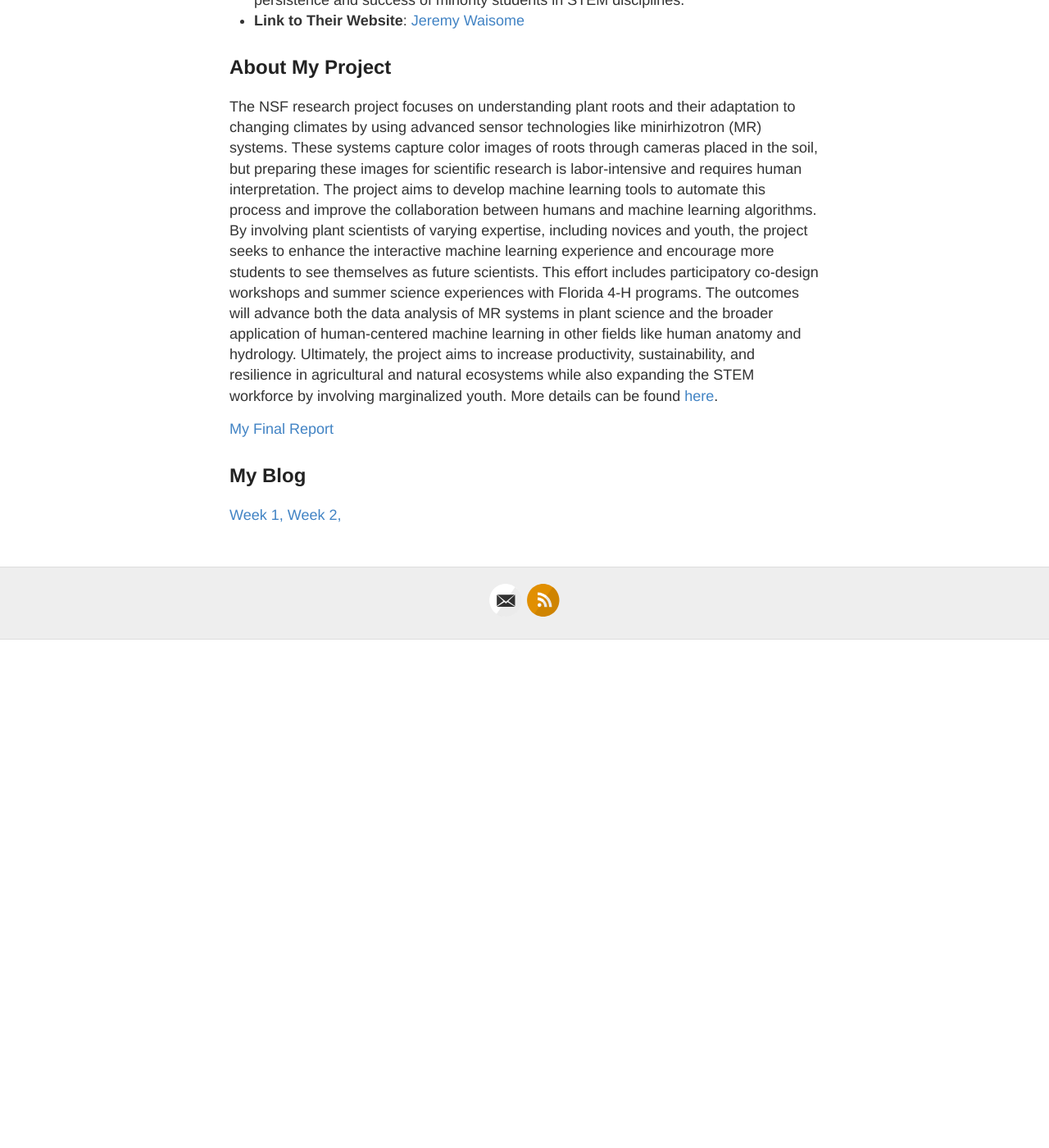
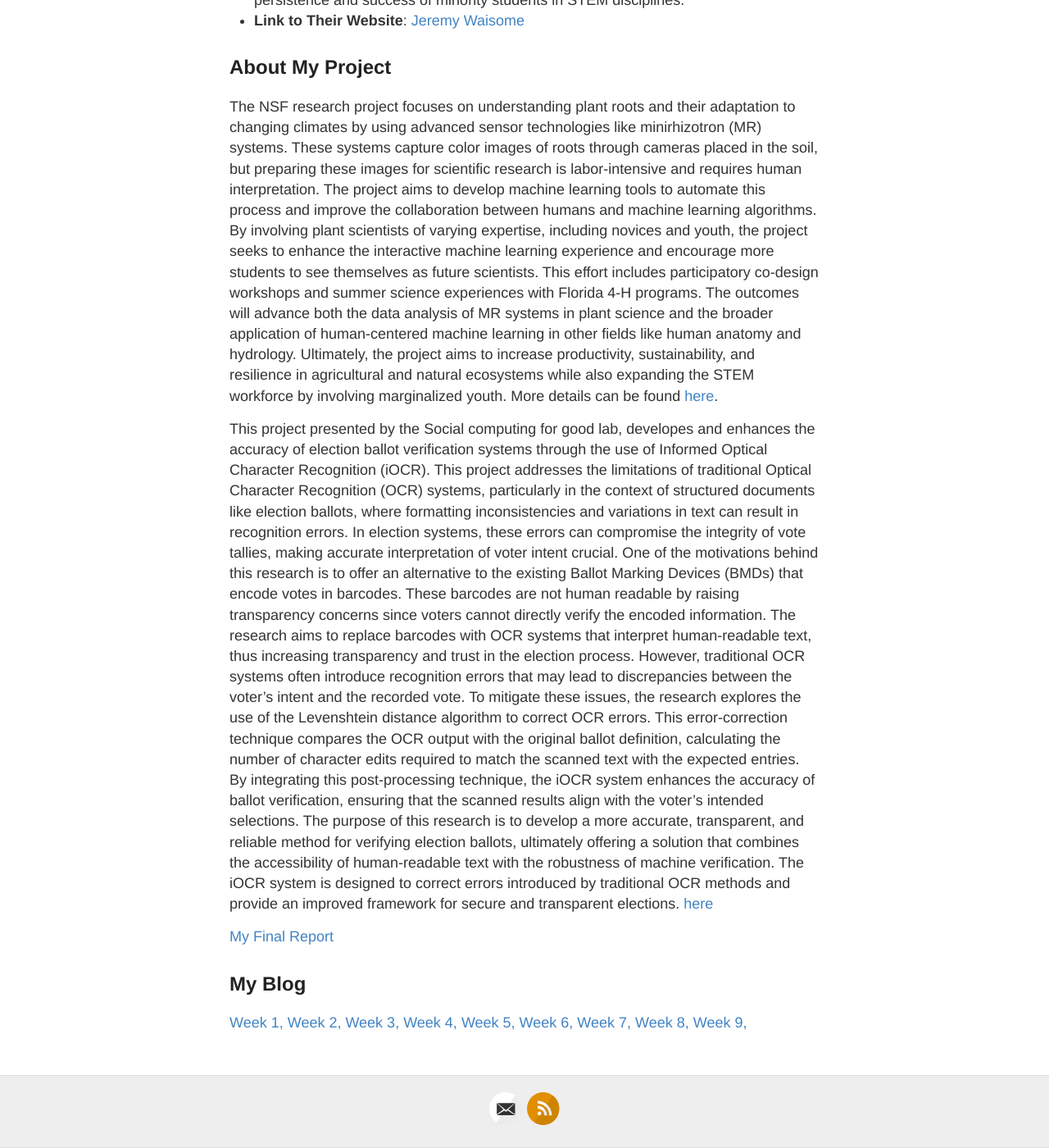
Before and after one commit to Mansur2001/Mansur2001, a Jekyll site: the page built from index.md, in a window 1280 px wide and 1400 px high, scrolled down 635 px. Shown: the whole window at 82% size. Built offline with Jekyll 4.4.1, drawn with Linux system fonts in a browser that asks for light colours; before the commit the page ends 1415 px from its top, so only the background shows below that.

Commit message:
index.md

```diff
--- a/index.md
+++ b/index.md
@@ -24,6 +24,9 @@ title: Summer 2024 DREU Project Site
 
 The NSF research project focuses on understanding plant roots and their adaptation to changing climates by using advanced sensor technologies like minirhizotron (MR) systems. These systems capture color images of roots through cameras placed in the soil, but preparing these images for scientific research is labor-intensive and requires human interpretation. The project aims to develop machine learning tools to automate this process and improve the collaboration between humans and machine learning algorithms. By involving plant scientists of varying expertise, including novices and youth, the project seeks to enhance the interactive machine learning experience and encourage more students to see themselves as future scientists. This effort includes participatory co-design workshops and summer science experiences with Florida 4-H programs. The outcomes will advance both the data analysis of MR systems in plant science and the broader application of human-centered machine learning in other fields like human anatomy and hydrology. Ultimately, the project aims to increase productivity, sustainability, and resilience in agricultural and natural ecosystems while also expanding the STEM workforce by involving marginalized youth. More details can be found [here](https://www.nsf.gov/awardsearch/showAward?AWD_ID=2312643&HistoricalAwards=false).
 
+This project presented by the Social computing for good lab, developes and enhances the accuracy of election ballot verification systems through the use of Informed Optical Character Recognition (iOCR). This project addresses the limitations of traditional Optical Character Recognition (OCR) systems, particularly in the context of structured documents like election ballots, where formatting inconsistencies and variations in text can result in recognition errors. In election systems, these errors can compromise the integrity of vote tallies, making accurate interpretation of voter intent crucial. One of the motivations behind this research is to offer an alternative to the existing Ballot Marking Devices (BMDs) that encode votes in barcodes. These barcodes are not human readable by raising transparency concerns since voters cannot directly verify the encoded information. The research aims to replace barcodes with OCR systems that interpret human-readable text, thus increasing transparency and trust in the election process. However, traditional OCR systems often introduce recognition errors that may lead to discrepancies between the voter’s intent and the recorded vote.
+To mitigate these issues, the research explores the use of the Levenshtein distance algorithm to correct OCR errors. This error-correction technique compares the OCR output with the original ballot definition, calculating the number of character edits required to match the scanned text with the expected entries. By integrating this post-processing technique, the iOCR system enhances the accuracy of ballot verification, ensuring that the scanned results align with the voter’s intended selections.
+The purpose of this research is to develop a more accurate, transparent, and reliable method for verifying election ballots, ultimately offering a solution that combines the accessibility of human-readable text with the robustness of machine verification. The iOCR system is designed to correct errors introduced by traditional OCR methods and provide an improved framework for secure and transparent elections. [here](https://arxiv.org/abs/2208.00865)
 
 [My Final Report](files/finalreport.pdf)
 
@@ -32,3 +35,10 @@ The NSF research project focuses on understanding plant roots and their adaptati
 
 [Week 1,](_posts/2024-06-07-week1.md)
 [Week 2,](_posts/2024-06-14-week2.md)
+[Week 3,](_posts/2024-06-21-week3.md)
+[Week 4,](_posts/2024-06-28-week4.md)
+[Week 5,](_posts/2024-07-04-week5.md)
+[Week 6,](_posts/2024-07-10-week6.md)
+[Week 7,](_posts/2024-07-17-week7.md)
+[Week 8,](_posts/2024-07-24-week8.md)
+[Week 9,](_posts/2024-08-1-week9.md)
```
